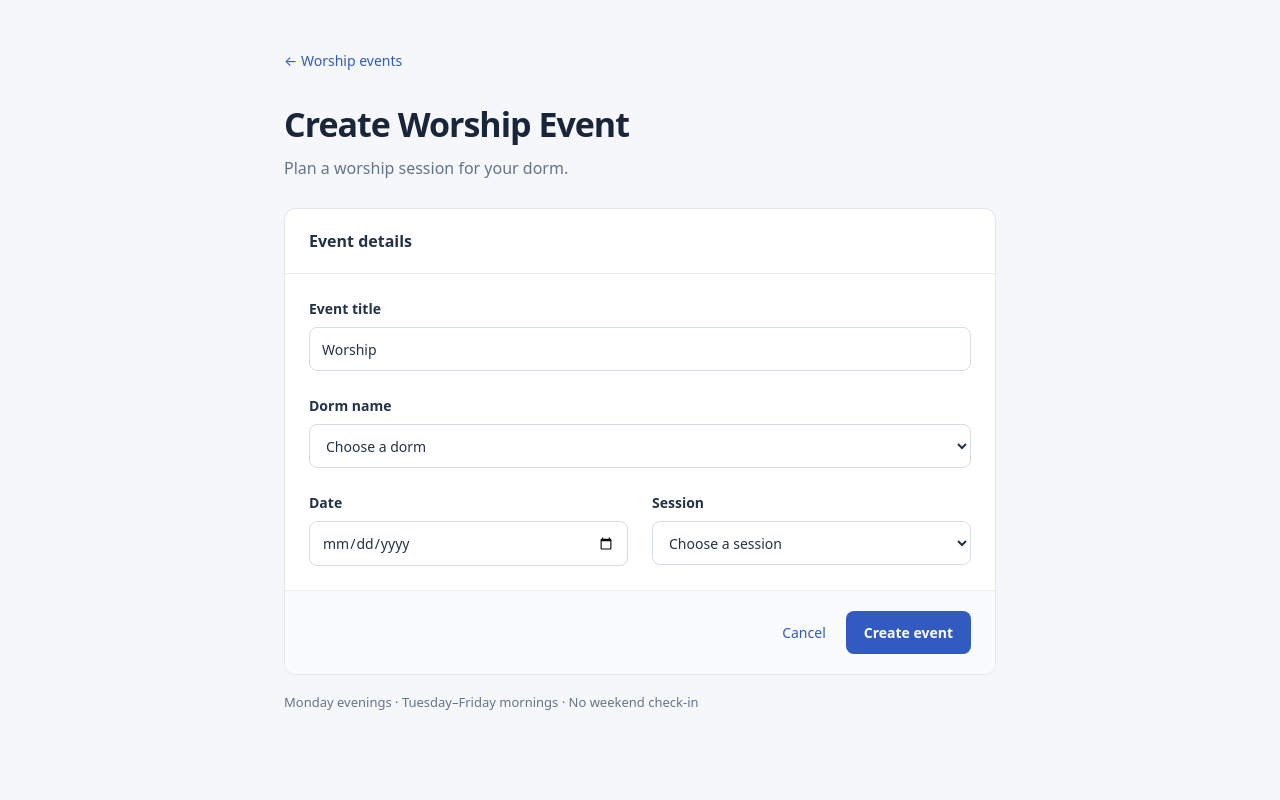
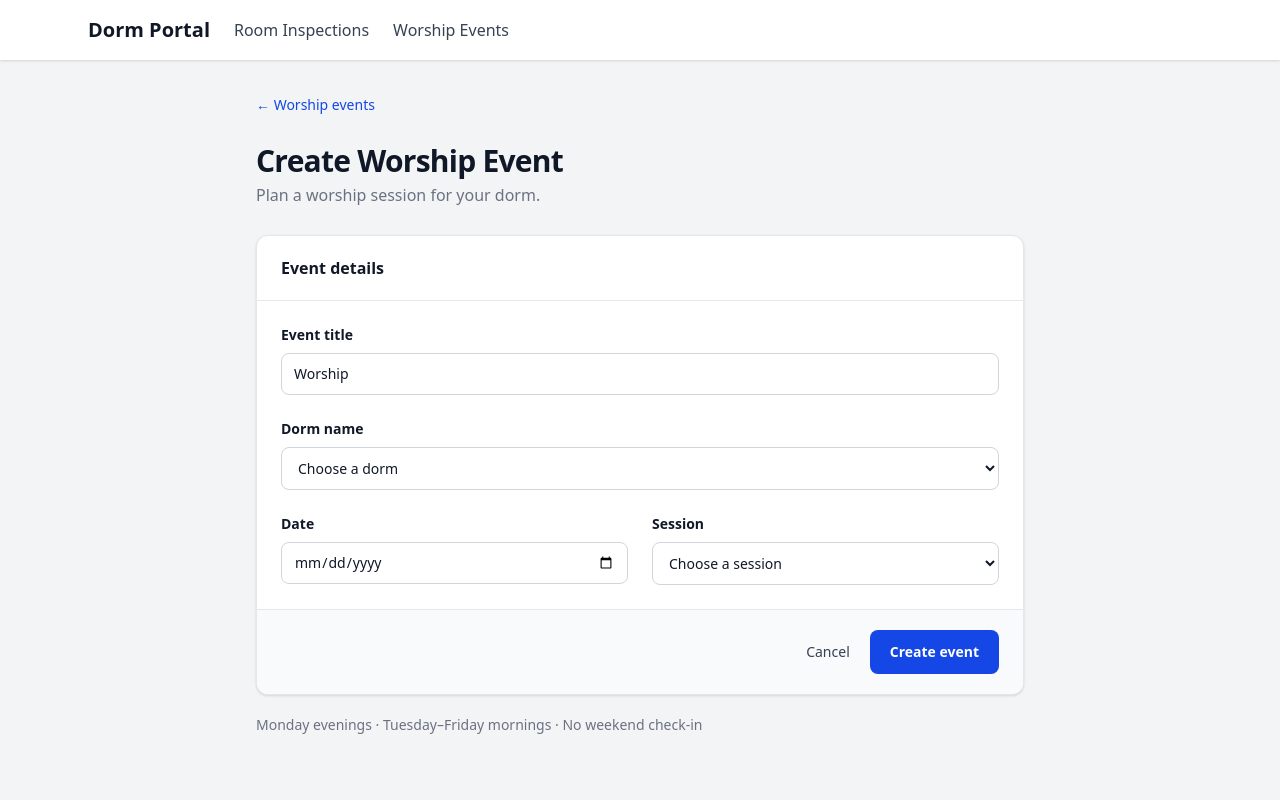
Before and after one commit to Jforapple/dorm-portal-jforapple, a Laravel app: page /events/create in a window 1280 px wide. Run offline with Laravel 12, Linux system fonts and the light colour scheme; style sheets or scripts are compiled from the project's sources.

Commit message:
refactor(events): use shared layout

```diff
--- a/resources/views/events/create.blade.php
+++ b/resources/views/events/create.blade.php
@@ -1,94 +1,160 @@
-{{--
-    Create-event form, rendered by EventController@create and posted to
-    events.store. old() refills fields after a validation error, and
-    @error shows the message produced by StoreEventRequest.
 
-    TODO: The dorm list below is hardcoded and not validated server-side.
-          Load it from config/enum/database instead (Milestone 1, Task 1.4).
---}}
-<!DOCTYPE html>
-<html lang="en">
-<head>
-    <meta charset="UTF-8">
-    <meta name="viewport" content="width=device-width, initial-scale=1.0">
-    <title>Create Worship Event</title>
-    <style>
-        * { box-sizing: border-box; }
-        body { margin: 0; background: #f5f7fa; color: #243247; font-family: system-ui, -apple-system, BlinkMacSystemFont, "Segoe UI", sans-serif; line-height: 1.5; }
-        a { color: #315bc0; text-decoration: none; }
-        a:hover { text-decoration: underline; }
-        a:focus-visible, button:focus-visible { outline: 3px solid #8aaaf5; outline-offset: 4px; }
-        .container { max-width: 760px; margin: 0 auto; padding: 48px 24px; }
-        .back-link { display: inline-block; margin-bottom: 28px; font-size: 14px; }
-        h1 { margin: 0 0 6px; color: #19263a; font-size: clamp(26px, 4vw, 34px); letter-spacing: -1px; }
-        .subtitle { margin: 0 0 28px; color: #64748b; }
-        .card { overflow: hidden; border: 1px solid #e1e6ed; border-radius: 12px; background: white; box-shadow: 0 3px 12px #19263a04; }
-        .card-header { padding: 20px 24px; border-bottom: 1px solid #e9edf2; }
-        h2 { margin: 0; font-size: 16px; font-weight: 600; }
-        .fields { display: grid; grid-template-columns: 1fr 1fr; gap: 24px; padding: 24px; }
-        .full-width { grid-column: 1 / -1; }
-        label { display: block; margin-bottom: 8px; font-size: 14px; font-weight: 600; }
-        input, select { width: 100%; min-height: 44px; padding: 10px 12px; border: 1px solid #d4dce7; border-radius: 8px; background: white; color: #243247; font: inherit; font-size: 14px; }
-        input:focus, select:focus { outline: 3px solid #315bc020; border-color: #315bc0; }
-        [aria-invalid="true"] { border-color: #b42318; }
-        .error { margin: 6px 0 0; color: #b42318; font-size: 13px; }
-        .actions { display: flex; align-items: center; justify-content: flex-end; gap: 20px; padding: 20px 24px; border-top: 1px solid #e9edf2; background: #fafbfd; }
-        .cancel { font-size: 14px; font-weight: 500; }
-        .button { display: inline-flex; justify-content: center; align-items: center; padding: 11px 18px; border: 0; border-radius: 8px; background: #315bc0; color: white; font: inherit; font-size: 14px; font-weight: 600; cursor: pointer; }
-        .button:hover { background: #254aab; }
-        .schedule { margin: 18px 0 0; color: #64748b; font-size: 13px; }
-        @media (max-width: 600px) {
-            .container { padding: 24px 16px; }
-            .fields { grid-template-columns: 1fr; gap: 20px; padding: 20px 16px; }
-            .card-header, .actions { padding: 20px 16px; }
-        }
-    </style>
-</head>
-<body>
-    <main class="container">
-    <a class="back-link" href="{{ route('events.index') }}">&larr; Worship events</a>
-    <h1>Create Worship Event</h1>
-    <p class="subtitle">Plan a worship session for your dorm.</p>
-    <form class="card" action="{{ route('events.store') }}" method="POST" aria-labelledby="details-heading">
+@extends('layouts.app')
+
+@section('title', 'Create Worship Event')
+
+@section('content')
+
+    <div class="mx-auto max-w-3xl">
+
+        <a class="mb-7 inline-block text-sm text-blue-700 hover:underline"
+           href="{{ route('events.index') }}">
+            &larr; Worship events
+        </a>
+
+        <h1 class="text-3xl font-bold tracking-tight text-gray-900">
+            Create Worship Event
+        </h1>
+
+        <p class="mb-7 mt-1 text-gray-500">
+            Plan a worship session for your dorm.
+        </p>
+
+        <form class="overflow-hidden rounded-xl border border-gray-200 bg-white shadow-sm"
+              action="{{ route('events.store') }}"
+              method="POST"
+              aria-labelledby="details-heading">
+
             @csrf
-        <div class="card-header"><h2 id="details-heading">Event details</h2></div>
-        <div class="fields">
-        <div class="full-width">
-            <label for="title">Event title</label>
-            <input id="title" name="title" value="{{ old('title', 'Worship') }}" maxlength="255" required>
-            @error('title') <p class="error" role="alert">{{ $message }}</p> @enderror
+
+            <div class="border-b border-gray-200 px-6 py-5">
+                <h2 id="details-heading" class="font-semibold">
+                    Event details
+                </h2>
             </div>
-        <div class="full-width">
-            <label for="dorm">Dorm name</label>
-            <select id="dorm" name="dorm" required>
+
+            <div class="grid grid-cols-1 gap-6 p-6 sm:grid-cols-2">
+
+                <div class="sm:col-span-2">
+                    <label for="title" class="mb-2 block text-sm font-semibold">
+                        Event title
+                    </label>
+
+                    <input
+                        class="w-full rounded-lg border border-gray-300 px-3 py-2.5 text-sm focus:border-blue-600 focus:outline-none focus:ring-2 focus:ring-blue-100"
+                        id="title"
+                        name="title"
+                        value="{{ old('title', 'Worship') }}"
+                        maxlength="255"
+                        required
+                    >
+
+                    @error('title')
+                        <p class="mt-1.5 text-sm text-red-700" role="alert">
+                            {{ $message }}
+                        </p>
+                    @enderror
+                </div>
+
+                <div class="sm:col-span-2">
+                    <label for="dorm" class="mb-2 block text-sm font-semibold">
+                        Dorm name
+                    </label>
+
+                    <select
+                        class="w-full rounded-lg border border-gray-300 bg-white px-3 py-2.5 text-sm focus:border-blue-600 focus:outline-none focus:ring-2 focus:ring-blue-100"
+                        id="dorm"
+                        name="dorm"
+                        required
+                    >
                         <option value="">Choose a dorm</option>
+
                         @foreach (['Eve Hall', 'Esther Hall', 'Ruth Hall', 'Elijah Hall', 'Solomon Hall', 'Sarah Hall'] as $dorm)
-                    <option value="{{ $dorm }}" @selected(old('dorm') === $dorm)>{{ $dorm }}</option>
+                            <option value="{{ $dorm }}" @selected(old('dorm') === $dorm)>
+                                {{ $dorm }}
+                            </option>
                         @endforeach
                     </select>
-            @error('dorm') <p class="error" role="alert">{{ $message }}</p> @enderror
+
+                    @error('dorm')
+                        <p class="mt-1.5 text-sm text-red-700" role="alert">
+                            {{ $message }}
+                        </p>
+                    @enderror
                 </div>
+
                 <div>
-            <label for="date">Date</label>
-            <input type="date" id="date" name="date" value="{{ old('date') }}" required>
-            @error('date') <p class="error" role="alert">{{ $message }}</p> @enderror
+                    <label for="date" class="mb-2 block text-sm font-semibold">
+                        Date
+                    </label>
+
+                    <input
+                        class="w-full rounded-lg border border-gray-300 px-3 py-2.5 text-sm focus:border-blue-600 focus:outline-none focus:ring-2 focus:ring-blue-100"
+                        type="date"
+                        id="date"
+                        name="date"
+                        value="{{ old('date') }}"
+                        required
+                    >
+
+                    @error('date')
+                        <p class="mt-1.5 text-sm text-red-700" role="alert">
+                            {{ $message }}
+                        </p>
+                    @enderror
                 </div>
+
                 <div>
-            <label for="session">Session</label>
-            <select id="session" name="session" required>
+                    <label for="session" class="mb-2 block text-sm font-semibold">
+                        Session
+                    </label>
+
+                    <select
+                        class="w-full rounded-lg border border-gray-300 bg-white px-3 py-2.5 text-sm focus:border-blue-600 focus:outline-none focus:ring-2 focus:ring-blue-100"
+                        id="session"
+                        name="session"
+                        required
+                    >
                         <option value="">Choose a session</option>
-                <option value="morning" @selected(old('session') === 'morning')>Morning (Tuesday–Friday)</option>
-                <option value="evening" @selected(old('session') === 'evening')>Evening (Monday)</option>
+
+                        <option value="morning" @selected(old('session') === 'morning')>
+                            Morning (Tuesday–Friday)
+                        </option>
+
+                        <option value="evening" @selected(old('session') === 'evening')>
+                            Evening (Monday)
+                        </option>
                     </select>
-            @error('session') <p class="error" role="alert">{{ $message }}</p> @enderror
+
+                    @error('session')
+                        <p class="mt-1.5 text-sm text-red-700" role="alert">
+                            {{ $message }}
+                        </p>
+                    @enderror
                 </div>
+
             </div>
-        <div class="actions">
-            <a class="cancel" href="{{ route('events.index') }}">Cancel</a>
-            <button class="button" type="submit">Create event</button>
+
+            <div class="flex items-center justify-end gap-5 border-t border-gray-200 bg-gray-50 px-6 py-5">
+                <a class="text-sm font-medium text-gray-700 hover:underline"
+                   href="{{ route('events.index') }}">
+                    Cancel
+                </a>
+
+                <button
+                    class="rounded-lg bg-blue-700 px-5 py-3 text-sm font-semibold text-white hover:bg-blue-800"
+                    type="submit"
+                >
+                    Create event
+                </button>
             </div>
+
         </form>
-    <p class="schedule">Monday evenings &middot; Tuesday&ndash;Friday mornings &middot; No weekend check-in</p>
-    </main>
-</body>
-</html>
+
+        <p class="mt-5 text-sm text-gray-500">
+            Monday evenings &middot; Tuesday&ndash;Friday mornings &middot; No weekend check-in
+        </p>
+
+    </div>
+
+@endsection
```
Also changed, not shown: resources/views/events/index.blade.php (+98 -85 lines). Lines whose indentation alone changed are shown as unchanged.
